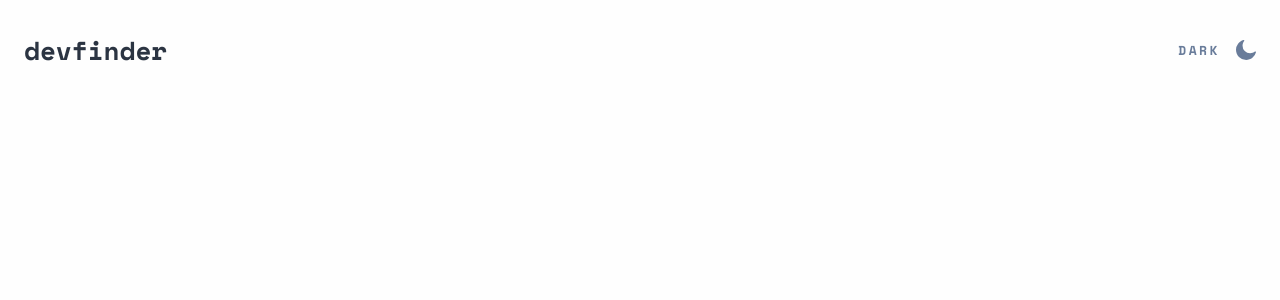
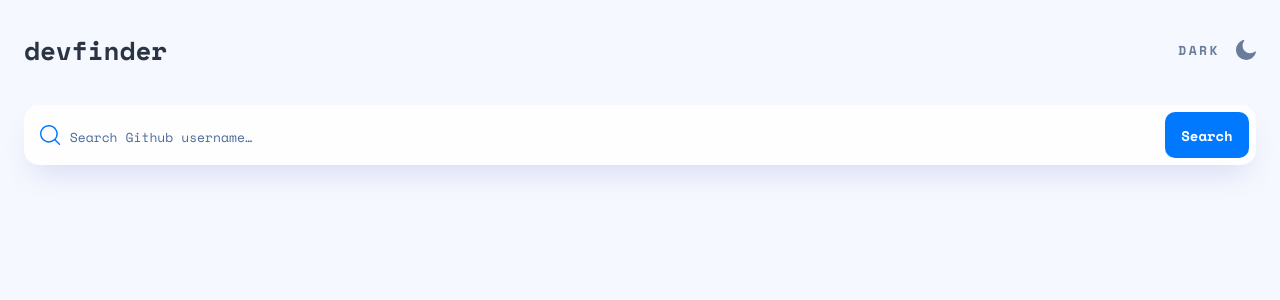
Before and after one commit to omonteon/github-user-search, a React (Vite) app: page / in a window 1280 px wide. Shown: the top 300 px of the page. Built offline with nearby package versions, Linux system fonts and the light colour scheme.

Commit message:
Feat: Add SearchBar component to App.js

```diff
--- a/src/App.js
+++ b/src/App.js
@@ -2,6 +2,7 @@ import React, { useState, useEffect } from "react";
 import ReactDOM from "react-dom";
 import ThemeSwitch from "./components/ThemeSwitch";
 import "./App.css";
+import SearchBar from "./components/SearchBar";
 
 // In this project I'm learning/using for the first time:
 // ...
@@ -9,7 +10,7 @@ import "./App.css";
 // Resources that helped me with the project
 // ...
 
-const THEME_BG_COLOR = { light: "#fefefe", dark: "#141d2f" };
+const THEME_BG_COLOR = { light: "#f6f8ff", dark: "#141d2f" };
 
 function App() {
   const defaultTheme = getDefaultTheme();
@@ -56,7 +57,7 @@ function App() {
           <h1>devfinder</h1>
           <ThemeSwitch theme={theme} toggleTheme={toggleTheme} />
         </div>
-        {/* TODO: Search bar */}
+        <SearchBar />
         {/* TODO: Search results/Github profile */}
         {/* <div className="attribution">
           Challenge by{" "}
```
